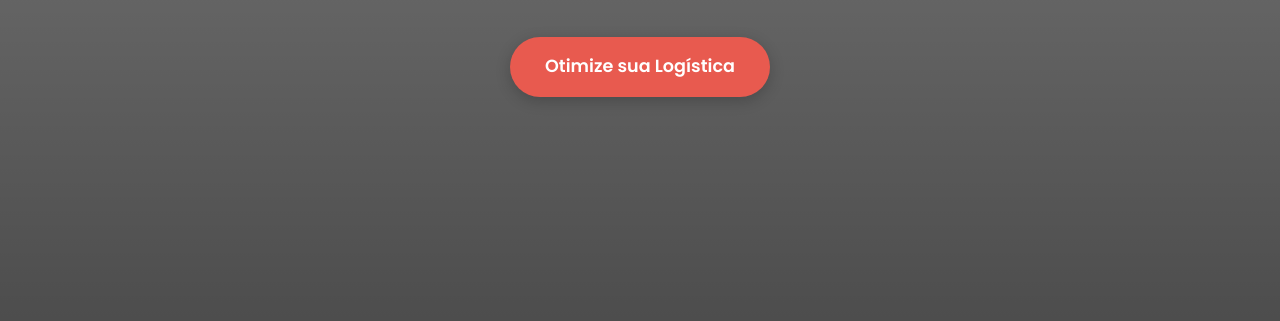
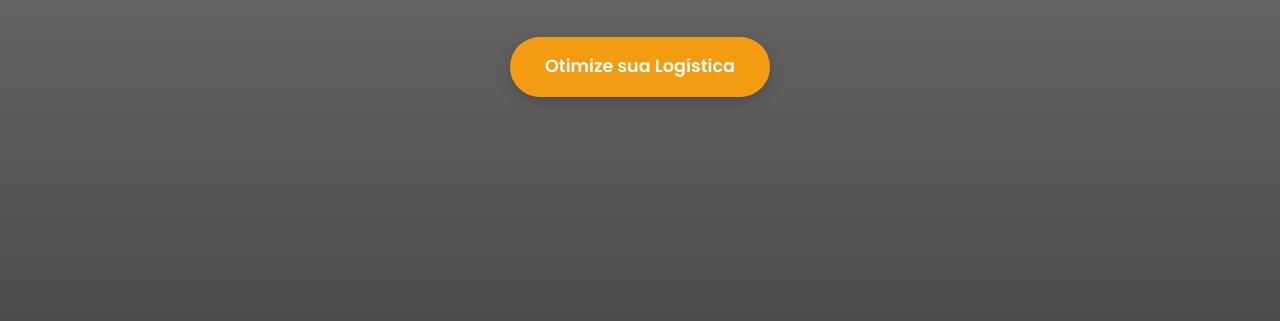
Before and after one commit to Thiagoblackphotos/Upx-Cargoo, a plain HTML site: page jr.html in a window 1280 px wide. Shown: the part 479-800 px from the top of the page. Drawn offline with Linux system fonts and the light colour scheme.

Commit message:
atualização de landing page

```diff
--- a/jr.css
+++ b/jr.css
@@ -5,8 +5,8 @@
 
 /* --- 1. Configurações Globais e Variáveis de Cor --- */
 :root {
-    --primary-color: #212529;   /* Cinza escuro para textos e fundos */
-    --accent-color: #E85A4F;    /* Laranja vibrante extraído da documentação */
+    --primary-color: #2C3E50;   /* Cinza escuro para textos e fundos */
+    --accent-color: #F39C12;    /* Laranja vibrante extraído da documentação */
     --light-bg-color: #f8f9fa; /* Um cinza muito claro para seções alternadas */
     --white-color: #ffffff;
     --font-family: 'Poppins', sans-serif;
@@ -154,7 +154,7 @@ h2 {
 }
 
 .cta-button:hover {
-    background-color: #d94a40; /* Laranja um pouco mais escuro */
+    background-color: #F39C12; /* Laranja um pouco mais escuro */
     transform: translateY(-3px);
     box-shadow: 0 6px 20px rgba(0, 0, 0, 0.25);
 }
--- a/jr.html
+++ b/jr.html
@@ -112,7 +112,7 @@
 
     <footer class="footer">
         <div class="container">
-            [cite_start]<p>CST em Análise e Desenvolvimento de Sistemas - Facens 2025 </p>
+            <p>CST em Análise e Desenvolvimento de Sistemas - Facens 2025 </p>
             <div class="social-links">
                 <a href="#">LinkedIn</a>
             </div>
```
